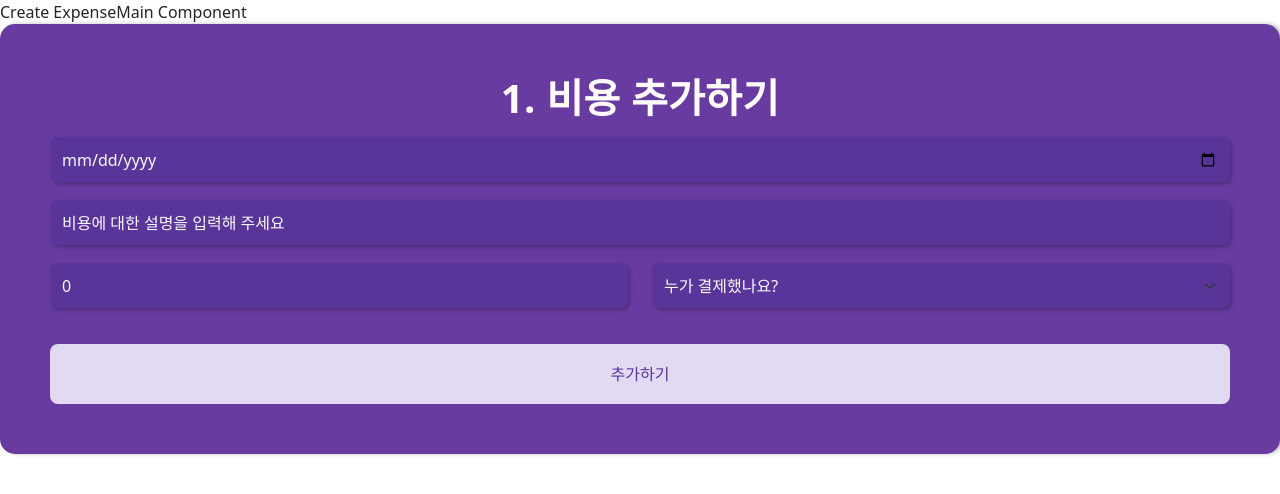
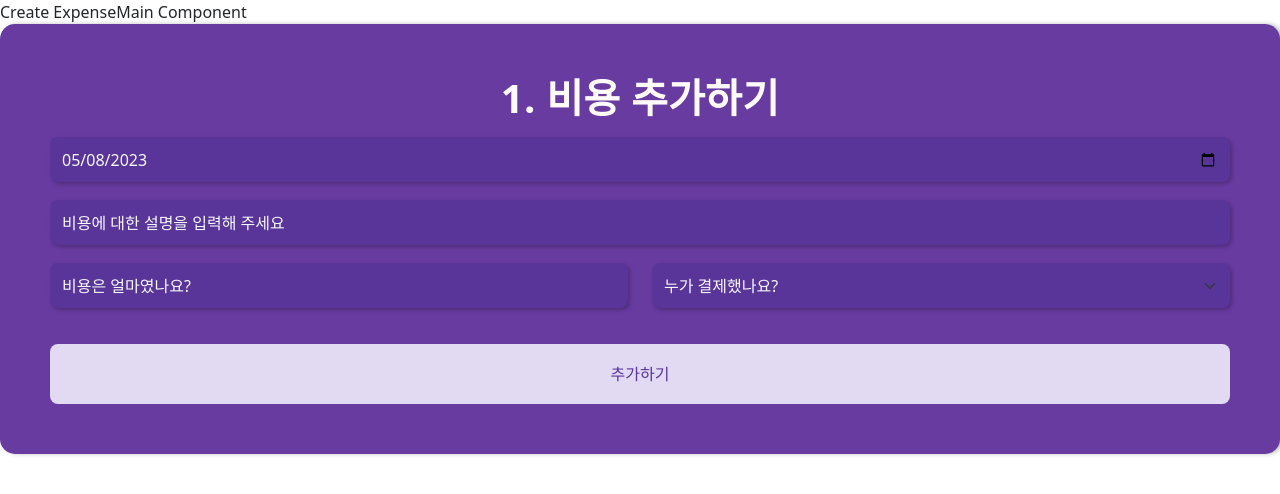
Before and after one commit to jaeyeong815/dutchpay, a React (Create React App) app: page /expense in a window 1280 px wide. Shown: the top 494 px of the page. Built offline with nearby package versions, Linux system fonts and the light colour scheme.

Commit message:
refactor: AddExpenseForm 컴포넌트 날짜 부분 수정

```diff
--- a/src/components/AddExpenseForm.jsx
+++ b/src/components/AddExpenseForm.jsx
@@ -12,10 +12,14 @@ export const AddExpenseForm = () => {
 
   const today = new Date();
   const [date, setDate] = useState(
-    [today.getFullYear(), today.getMonth() + 1, today.getDate()].join('-')
+    [
+      today.getFullYear(),
+      `0${today.getMonth() + 1}`.slice(-2),
+      `0${today.getDate()}`.slice(-2),
+    ].join('-')
   );
   const [desc, setDesc] = useState('');
-  const [amount, setAmount] = useState(0);
+  const [amount, setAmount] = useState(undefined);
   const [payer, setPayer] = useState(null);
 
   const [isDescValid, setIsDescValid] = useState(false);
@@ -42,10 +46,9 @@ export const AddExpenseForm = () => {
       const newExpense = { date, desc, amount, payer };
       setExpense((prev) => [...prev, newExpense]);
     }
-
-    console.log(isDescValid);
     setValidated(true);
   };
+
   return (
     <StyledWrapper>
       <Form noValidate onSubmit={handleSubmit}>
@@ -106,6 +109,8 @@ export const AddExpenseForm = () => {
                 <option disabled value=''>
                   누가 결제했나요?
                 </option>
+                <option value='철수'>철수</option>
+                <option value='영수'>영수</option>
                 {members?.map((member) => (
                   <option key={member} value={member}>
                     {member}
```
